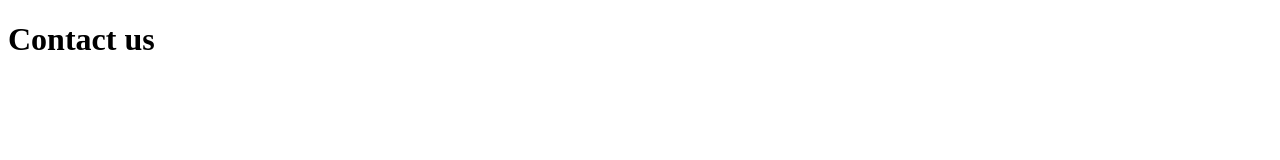
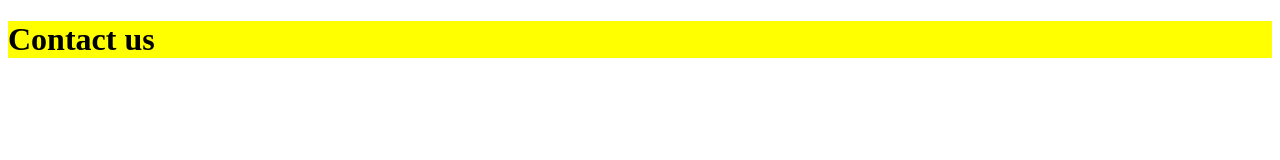
Before and after one commit to kordkheili/Sample-GitHub-Project, a plain HTML site: page contact.html in a window 1280 px wide. Drawn offline with Linux system fonts and the light colour scheme.

Commit message:
yellow title added

```diff
--- a/contact.html
+++ b/contact.html
@@ -6,6 +6,6 @@
     <title>Contact us</title>
   </head>
   <body>
-    <h1>Contact us</h1>
+    <h1 style="background-color: yellow">Contact us</h1>
   </body>
 </html>
```
